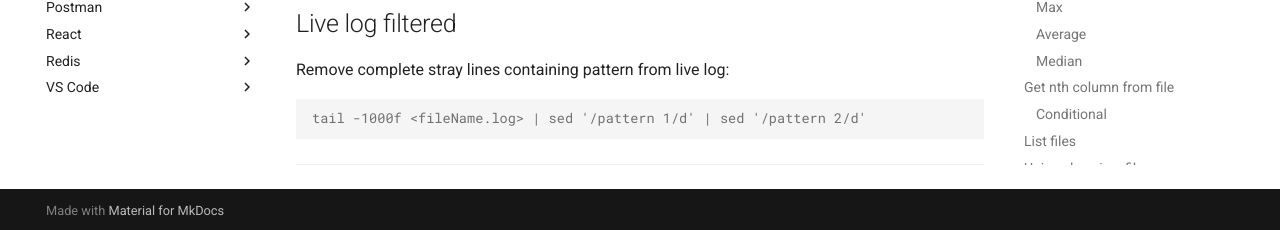
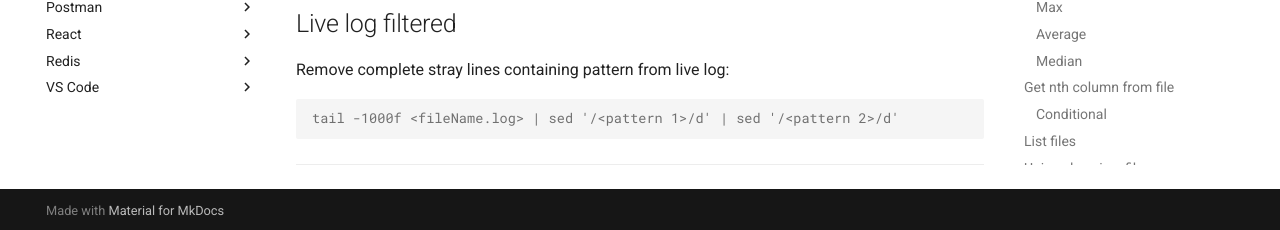
Before and after one commit to oldu73/doc, an MkDocs documentation site: the page built from docs/linux/1-linux-misc.md, in a window 1280 px wide and 900 px high, scrolled down 17243 px. Shown: the part 667-897 px from the top of the window. Built offline with MkDocs 1.6.1 and Material for MkDocs 9.7.7, drawn with Linux system fonts in a browser that asks for light colours; part of the change alters nothing that is shown.

````diff
--- a/docs/linux/1-linux-misc.md
+++ b/docs/linux/1-linux-misc.md
@@ -927,7 +927,7 @@ du -ha -d 1 | sort -hr
 Remove complete stray lines containing pattern from live log:
 
 ```console
-tail -1000f <fileName.log> | sed '/pattern 1/d' | sed '/pattern 2/d'
+tail -1000f <fileName.log> | sed '/<pattern 1>/d' | sed '/<pattern 2>/d'
 ```
 
 ---
````
